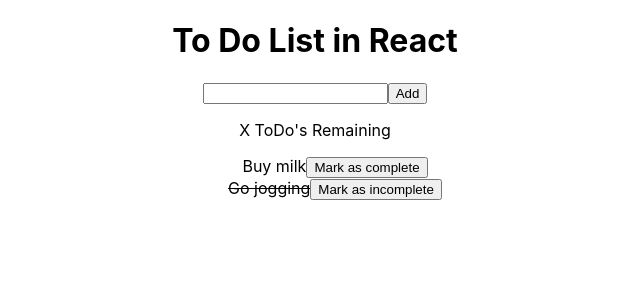
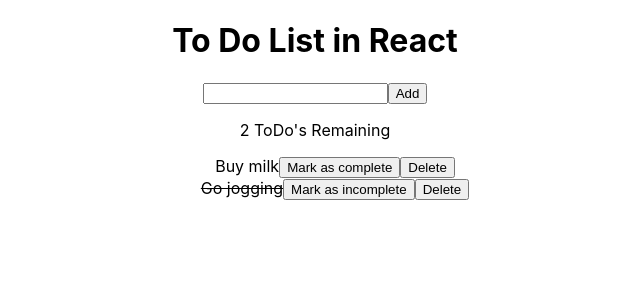
Before and after one commit to Ajilakj/react-to-do-list, a React (Create React App) app: page / in a window 1280 px wide. Shown: the top 300 px of the page, without its empty margins (325-965 px from the left). Built offline with nearby package versions, Linux system fonts and the light colour scheme.

Commit message:
add delete functionality

```diff
--- a/src/App.js
+++ b/src/App.js
@@ -6,7 +6,7 @@ import ToDoList from './components/ToDoList';
 import React from 'react';
 
 function App() {
-  const [todo, setTodo]=useState([{
+  const [todos, setTodos] = useState([{
     text:"Buy milk",
     complete:false
   },
@@ -15,24 +15,31 @@ function App() {
     complete:true
   }
   ]);
-  const addTodo=(newTodo) => setTodo([newTodo, ...todo])
+
+  const addTodo=(newTodo) => setTodos([newTodo, ...todos])
+
   const completeTodo =(id) => {
-    const updatedToDos=todo.map((todos,index)=>{
-      if(todo===id){
+    const updatedToDos=todos.map((todo,index) => {
+      if(index===id){
         return {
           ...todos,
-          complete:todos.complete
+          complete:todo.complete
         }
       }
       return todos;
     })
-  setTodo(updatedToDos);
+    setTodos(updatedToDos);
+  }
 
+  const deleteToDo = (id) =>{
+    const updatedTodos = todos.filter((todo, index) => index!==id);
+    setTodos(updatedTodos);
   }
+
   return (
     <div className="App">
       <Header addTodo={addTodo}/>
-      <ToDoList todo={todo} completeTodo = {completeTodo}/>
+      <ToDoList todos={todos} completeTodo = {completeTodo} deleteToDo = {deleteToDo}/>
     </div>
   );
 }
--- a/src/components/ToDoForm.js
+++ b/src/components/ToDoForm.js
@@ -9,7 +9,9 @@ const ToDoForm = ({addTodo}) => {
   });
   const submitHandler=(e)=>{
     e.preventDefault();
-    addTodo(newTodo);
+    if(newTodo.text){ // not empty string
+      addTodo(newTodo);
+    }
   }
   return (
     <form>
--- a/src/components/ToDoItem.js
+++ b/src/components/ToDoItem.js
@@ -1,13 +1,20 @@
 import React from 'react';
+import {useState} from "react";
 
 
-const ToDoItem = ({todo:{text,complete}, index, completeToDo}) => {
+const ToDoItem = ({todo: { text, complete}, index, completeToDo, deleteToDo}) => {
   const style={
     complete:{
       textDecoration: complete ? "line-through" : "none"
     }
   }
+
+  const [updatedTodo, setUpdatedTodo] = useState(null)
+
   return (
+    // {updatedTodo ?(
+
+    // ) : (
     <div>
       <span style={style.complete}>{text}</span>
       {complete ? (
@@ -15,6 +22,7 @@ const ToDoItem = ({todo:{text,complete}, index, completeToDo}) => {
       ): (
       <button onClick={()=>completeToDo(index)}>Mark as complete</button>
       )}
+      <button onClick={()=>deleteToDo(index)}>Delete</button>
     </div>
   )
 }
--- a/src/components/ToDoList.js
+++ b/src/components/ToDoList.js
@@ -1,12 +1,12 @@
 import React from 'react';
 import ToDoItem from './ToDoItem'
 
-const ToDoList = ({todo, completeToDo}) => {
+const ToDoList = ({todos, completeToDo, deleteToDo}) => {
   return (
     <div>
-      <p>X ToDo's Remaining</p>
+      <p>{todos.length} ToDo's Remaining</p>
       <ul>
-        {todo.map((todo,index)=><ToDoItem key={index} index={index} todo={todo} completeToDo = {completeToDo}/>)}
+        {todos.map((todo,index)=><ToDoItem key={index} index={index} todo={todo} completeToDo = {completeToDo}/>)}
       </ul>
     </div>
   )
```
Lines whose indentation alone changed are shown as unchanged.
